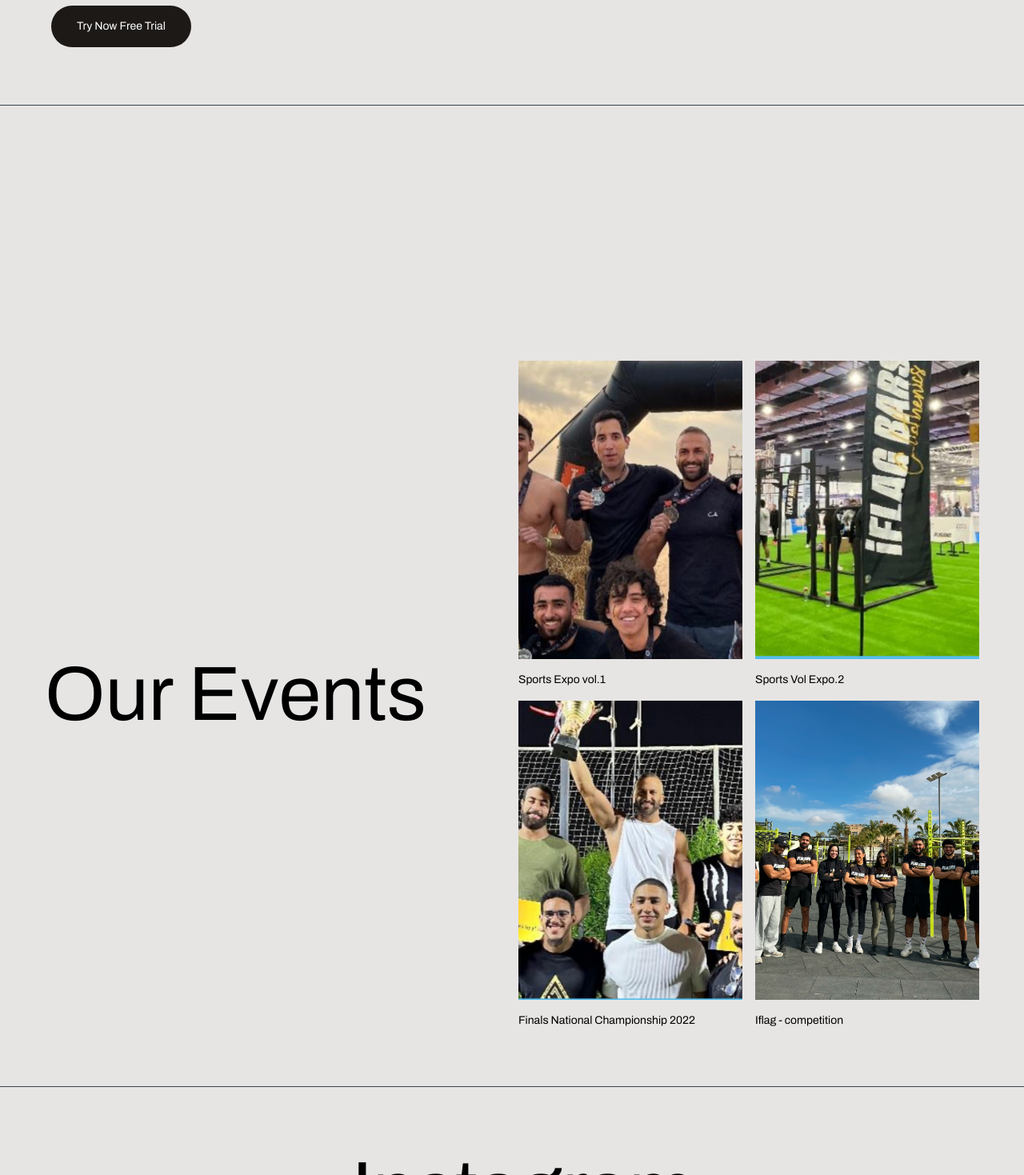
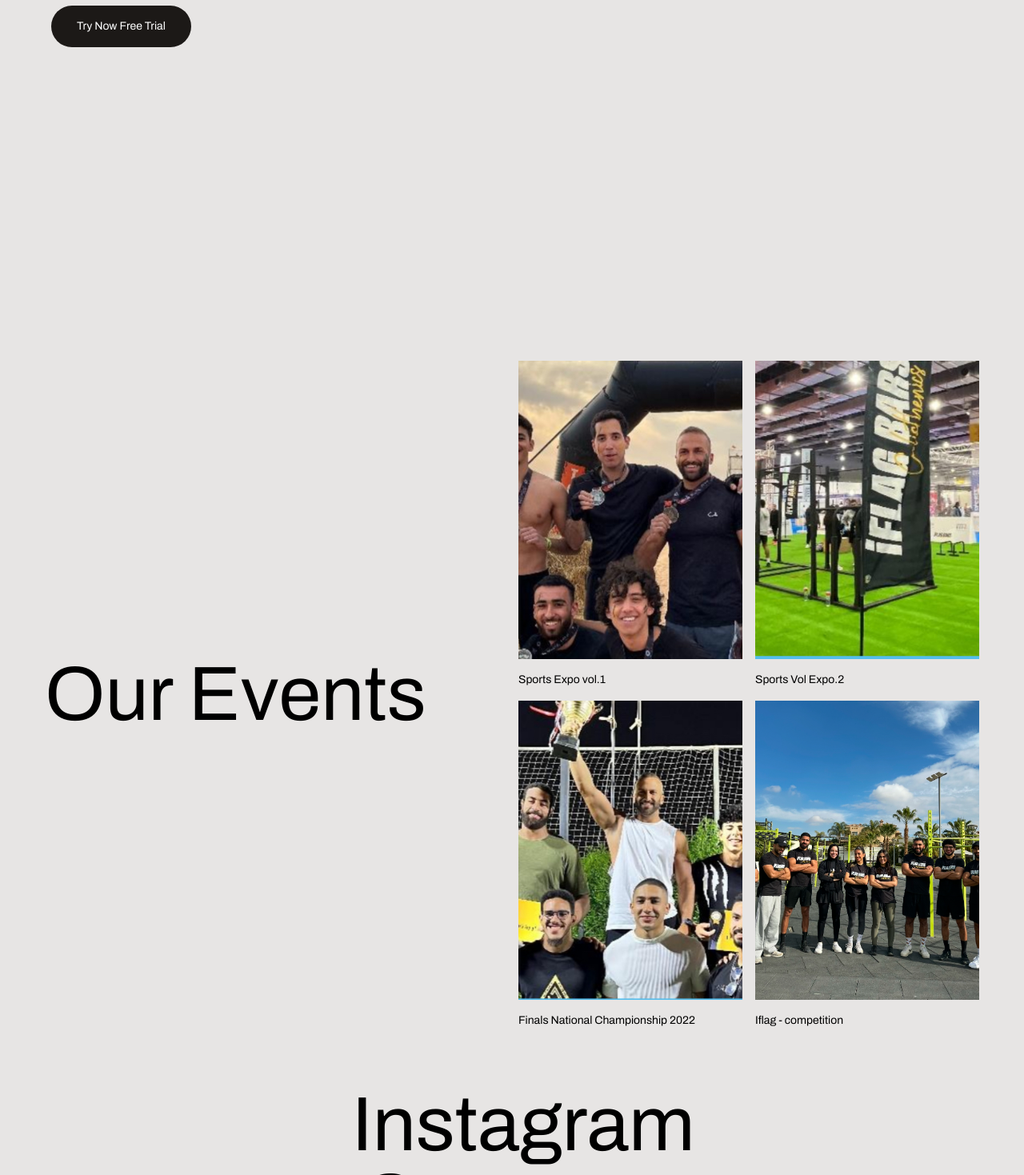
Before and after one commit to hatemrihan/iflag, a Next.js app: page /admin in a window 1280 px wide. Shown: the part 1181-2650 px from the top of the page at 80% size. Built offline with nearby package versions, Linux system fonts and the light colour scheme.

Commit message:
fix: Update image imports and Next.js config for deployment

```diff
--- a/src/sections/NEW.tsx
+++ b/src/sections/NEW.tsx
@@ -112,7 +112,7 @@
           </div>
         </div>
       </div>
-      <div className=" w-full border-t border-gray-700 my-10"></div>
+
     </div>
   );
 };
--- a/src/sections/Part.tsx
+++ b/src/sections/Part.tsx
@@ -150,7 +150,7 @@
           </motion.div>
         </div>
       </div>
-      <div className="w-full border-t border-gray-700 my-10"></div>
+
     </div>
   );
 };
--- a/src/sections/Projects.tsx
+++ b/src/sections/Projects.tsx
@@ -111,12 +111,12 @@
                     <div className="lg:group-hover/project:pr-8 transition-all duration-700">
                       <div className="size-6 overflow-hidden">
                         <div className="h-6 w-12 flex group-hover/project: -translate-x-1/2 transition-transform duration-300">
-                          <svg xmlns="http://www.w3.org/2000/svg" fill="none" viewBox="0 0 24 24" strokeWidth="1.5" stroke="currentColor" className="size-6">
+                          {/* <svg xmlns="http://www.w3.org/2000/svg" fill="none" viewBox="0 0 24 24" strokeWidth="1.5" stroke="currentColor" className="size-6">
                             <path strokeLinecap="round" strokeLinejoin="round" d="m4.5 19.5 15-15m0 0H8.25m11.25 0v11.25" />
-                          </svg>
-                          <svg xmlns="http://www.w3.org/2000/svg" fill="none" viewBox="0 0 24 24" strokeWidth="1.5" stroke="currentColor" className="size-6">
+                          </svg> */}
+                          {/* <svg xmlns="http://www.w3.org/2000/svg" fill="none" viewBox="0 0 24 24" strokeWidth="1.5" stroke="currentColor" className="size-6">
                             <path strokeLinecap="round" strokeLinejoin="round" d="m4.5 19.5 15-15m0 0H8.25m11.25 0v11.25" />
-                          </svg>
+                          </svg> */}
                         </div>
                       </div>
                     </div>
```
Also changed, not shown: 1 other file (tests, documents, lock files or other folders).
